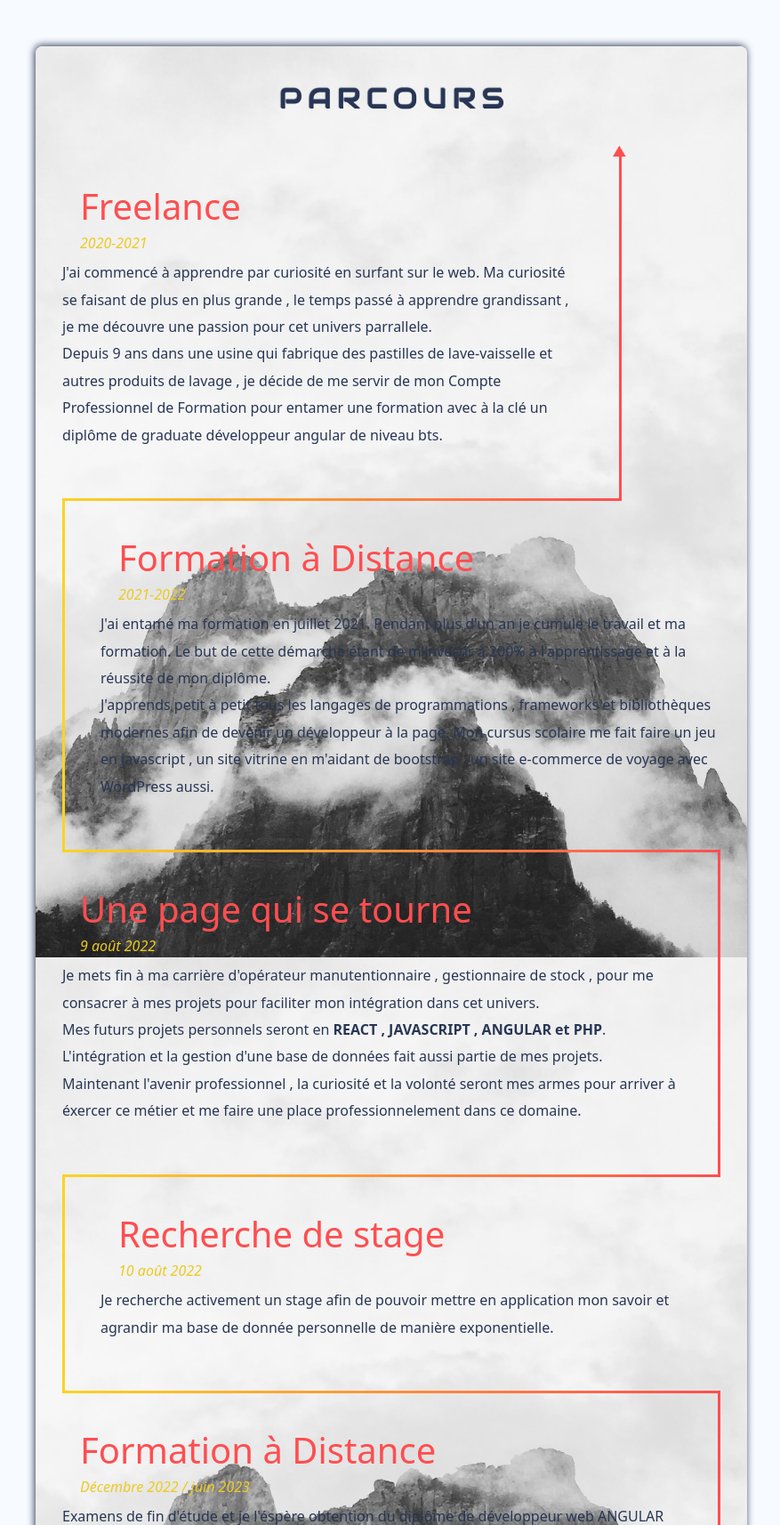
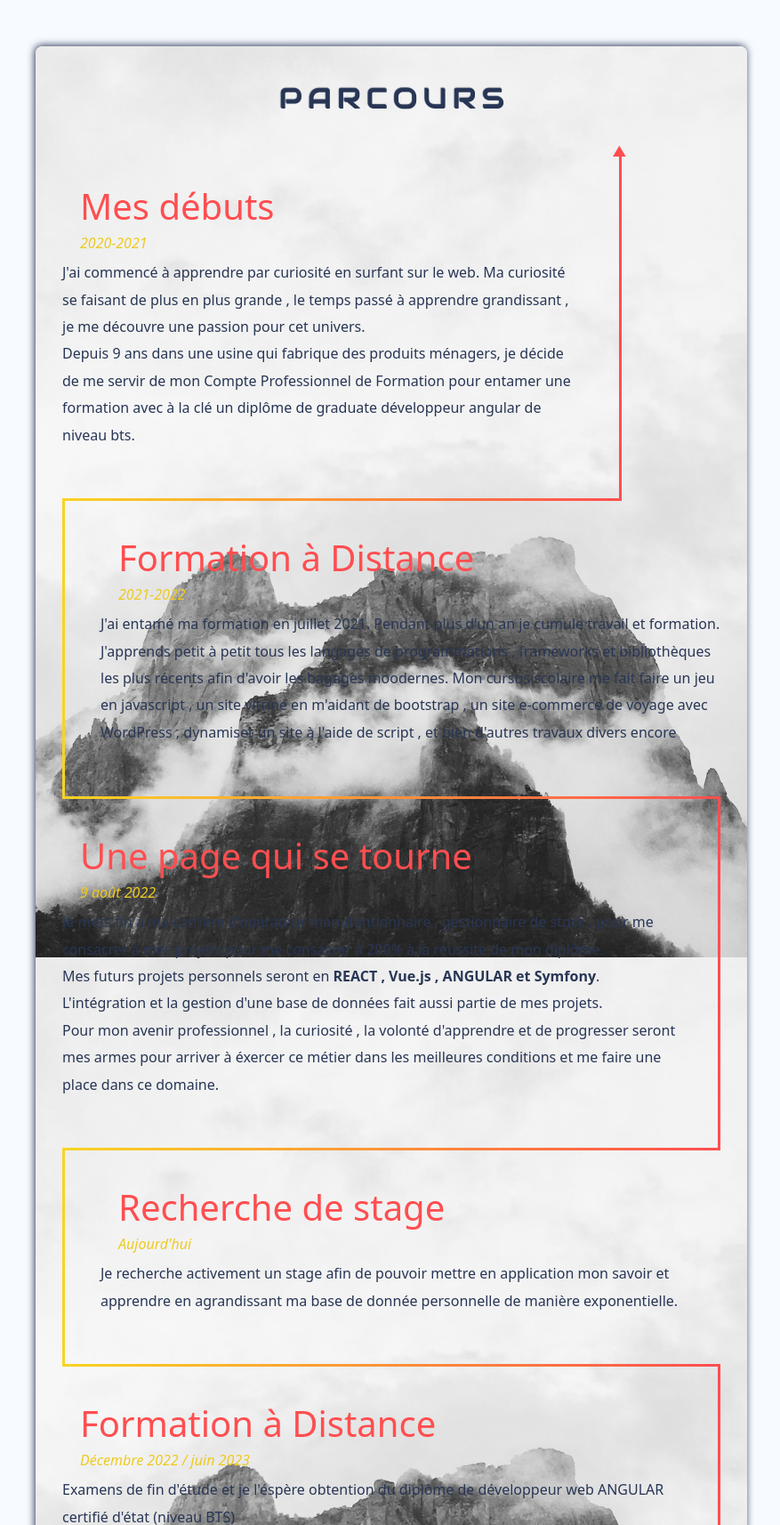
Before and after one commit to Toty-01/cv, a PHP site: page / in a window 1280 px wide. Shown: the part 2440-4154 px from the top of the page at 89% size, without its empty margins (200-1077 px from the left). Run offline with PHP 8.4, Linux system fonts and the light colour scheme; some web fonts are replaced.

Commit message:
changements parcours

```diff
--- a/index.html
+++ b/index.html
@@ -123,7 +123,7 @@
     <div>
       <div class="bar"><img src="media/react.png" alt="react-icon"> REACT</div>
       <div class="progress-bar progress-bar-striped progress-bar-animated"rôle="progressbar" aria-valuenow="50"
-      aria-valuemin="0" aria-valuemax="100" style="width: 70%; background-color:#2edbdb">70%</div>
+      aria-valuemin="0" aria-valuemax="100" style="width: 60%; background-color:#2edbdb">60%</div>
     </div>
 
     <div>
@@ -230,11 +230,11 @@
           data-aos="zoom-out-up"
           data-aos-easing="ease-in-out"
           data-aos-duration="2000">
-            <h4>Freelance</h4>
+            <h4>Mes débuts</h4>
             <h6>2020-2021</h6>
             <p>J'ai commencé à apprendre par curiosité en surfant sur le web. Ma curiosité se faisant de plus en plus grande ,
-              le temps passé à apprendre grandissant , je me découvre une passion pour cet univers parrallele.
-              <br>Depuis 9 ans dans une usine qui fabrique des pastilles de lave-vaisselle et autres produits de lavage ,
+              le temps passé à apprendre grandissant , je me découvre une passion pour cet univers.
+              <br>Depuis 9 ans dans une usine qui fabrique des produits ménagers,
               je décide de me servir de mon Compte Professionnel de Formation pour entamer une formation avec à la clé
               un diplôme de graduate développeur angular de niveau bts.
             </p>
@@ -248,9 +248,9 @@
           data-aos-duration="2000">
             <h4>Formation à Distance</h4>
             <h6>2021-2022</h6>
-            <p>J'ai entamé ma formation en juillet 2021. Pendant plus d'un an je cumule le travail et ma formation. Le but de cette démarche étant de m'investir à 200% à l'apprentissage et à la réussite de mon diplôme.
-            <br> J'apprends petit à petit tous les langages de programmations , frameworks et bibliothèques modernes afin de devenir un développeur à la page.
-              Mon cursus scolaire me fait faire un jeu en javascript , un site vitrine en m'aidant de bootstrap , un site e-commerce de voyage avec WordPress aussi.
+            <p>J'ai entamé ma formation en juillet 2021. Pendant plus d'un an je cumule travail et formation.
+            <br> J'apprends petit à petit tous les langages de programmations , frameworks et bibliothèques les plus récents afin d'avoir les bagages moodernes.
+              Mon cursus scolaire me fait faire un jeu en javascript , un site vitrine en m'aidant de bootstrap , un site e-commerce de voyage avec WordPress , dynamiser un site à l'aide de script , et bien d'autres travaux divers encore
             </p>
       </div>
     </div>
@@ -262,9 +262,9 @@
           data-aos-duration="2000">
             <h4>Une page qui se tourne</h4>
             <h6>9 août 2022</h6>
-            <p>Je mets fin à ma carrière d'opérateur manutentionnaire , gestionnaire de stock , pour me consacrer à mes projets pour faciliter mon intégration dans cet univers.
-            <br> Mes futurs projets personnels seront en <strong> REACT , JAVASCRIPT , ANGULAR et PHP</strong>. L'intégration et la gestion d'une base de données fait aussi partie de mes projets.
-            <br> Maintenant l'avenir professionnel , la curiosité et la volonté seront mes armes pour arriver à éxercer ce métier et me faire une place professionnelement dans ce domaine.
+            <p>Je mets fin à ma carrière d'opérateur manutentionnaire , gestionnaire de stock , pour me consacrer à mes projets pour me consacrer à 200% à la réussite de mon diplôme.
+            <br> Mes futurs projets personnels seront en <strong> REACT , Vue.js , ANGULAR et Symfony</strong>. L'intégration et la gestion d'une base de données fait aussi partie de mes projets.
+            <br> Pour mon avenir professionnel , la curiosité , la volonté d'apprendre et de progresser seront mes armes pour arriver à éxercer ce métier dans les meilleures conditions et me faire une place dans ce domaine.
             </p>
       </div>
     </div>
@@ -275,8 +275,8 @@
         data-aos-easing="ease-in-out"
         data-aos-duration="2000">
           <h4>Recherche de stage</h4>
-          <h6>10 août 2022</h6>
-          <p>Je recherche activement un stage afin de pouvoir mettre en application mon savoir et agrandir ma base de donnée personnelle de manière exponentielle.
+          <h6>Aujourd'hui</h6>
+          <p>Je recherche activement un stage afin de pouvoir mettre en application mon savoir et apprendre en agrandissant ma base de donnée personnelle de manière exponentielle.
           </p>
      </div>
    </div>
@@ -410,7 +410,7 @@
     <div class="aos-item"
           data-aos="fade-zoom-in"
           data-aos-delay="500"
-          data-aos-duration="3000">
+          data-aos-duration="2000">
       <span style="color: rgb(27, 26, 38);margin-left: -40%;">SEO</span>
     </div>
 
--- a/script.js
+++ b/script.js
@@ -46,7 +46,7 @@ var currentScrollPos = window.pageYOffset;
   if (prevScrollpos > currentScrollPos) {
     document.querySelector("#navbar").style.top = "0";
   } else {
-    document.querySelector("#navbar").style.top = "-55px";
+    document.querySelector("#navbar").style.top = "-72px";
   }
   prevScrollpos = currentScrollPos;
 }
--- a/style.css
+++ b/style.css
@@ -22,7 +22,7 @@ li {
   background-color: #fafafa;
   top: 0;
   opacity: 0.9;
-  height: 55px;
+  height: 70px;
   width: 100%;
   transition: top 0.9s;
 }
@@ -30,6 +30,12 @@ li {
   width: 80% !important;
   margin: 0 auto;
   justify-content: space-between;
+}
+.nav-link {
+  font-size: 1.4rem;
+}
+.navbar-brand {
+  font-size: 1.6rem !important;
 }
 header {
   text-align: center;
@@ -582,8 +588,11 @@ input:hover::placeholder, textarea:hover::placeholder, input:focus:hover::placeh
   #navbarNavAltMarkup .nav-link:last-child {
     padding-bottom: 2rem;
   }
+  #navbarNavAltMarkup {
+    padding-top: 0.8rem;
+  }
   .nav-link {
-    font-size: 1.5rem;
+    font-size: 1.2rem;
     color: #3e3e3e !important;
   }
   .header-content {
```
